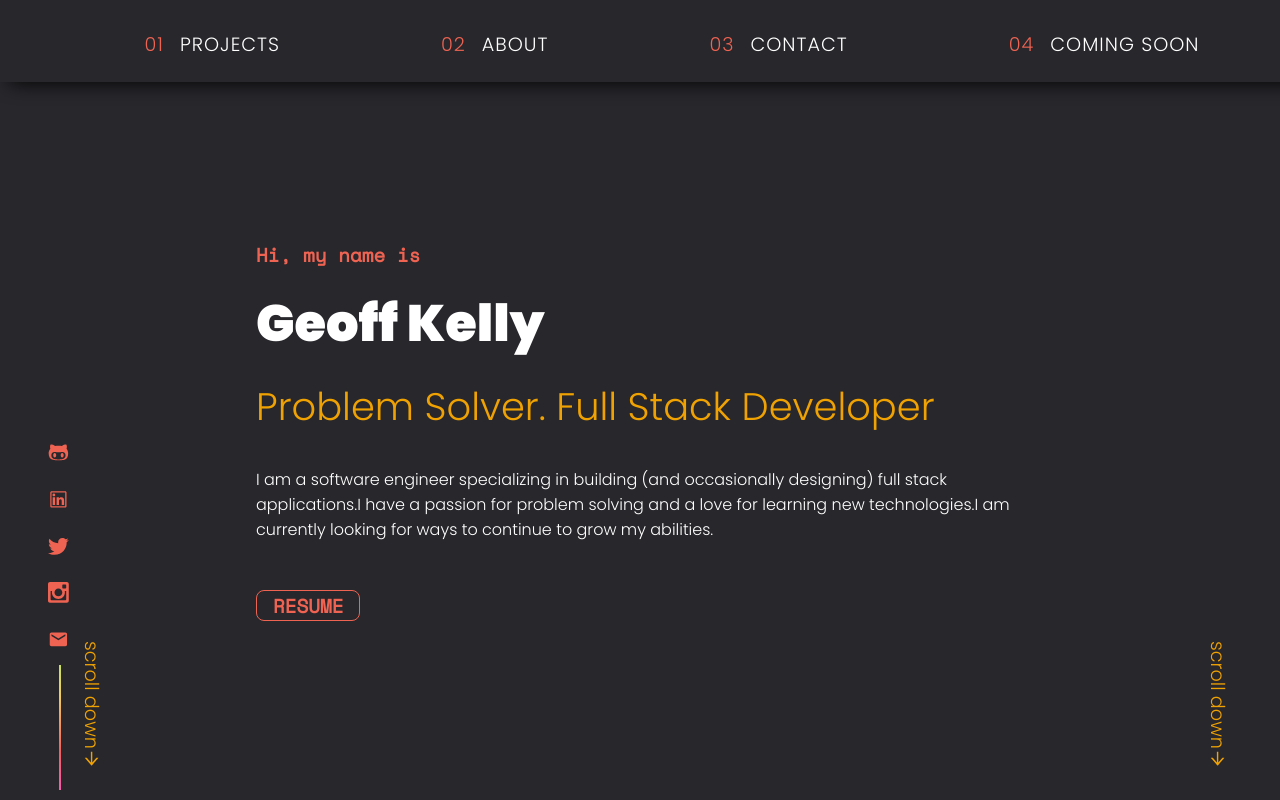
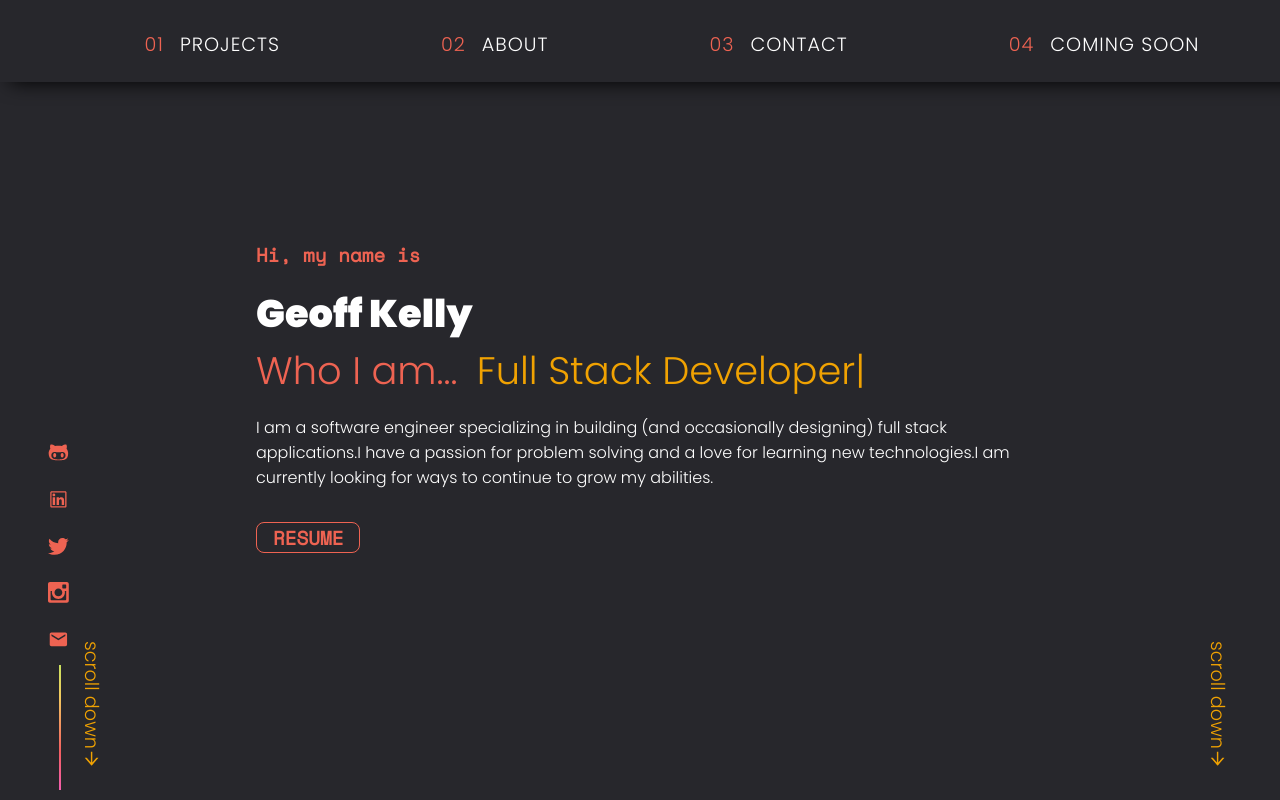
Before and after one commit to GeoffKellyNC/portfolio, a React (Create React App) app: page / in a window 1280 px wide. Shown: the top 800 px of the page. Built offline with nearby package versions, Linux system fonts and the light colour scheme; no server answers.

Commit message:
added type animation to hero component

```diff
--- a/package.json
+++ b/package.json
@@ -16,6 +16,7 @@
     "react-scripts": "5.0.0",
     "react-spinners": "^0.11.0",
     "styled-components": "^5.3.3",
+    "typewriter-effect": "^2.19.0",
     "urlbox": "^1.3.3",
     "uuidv4": "^6.2.12",
     "web-vitals": "^2.1.4"
--- a/src/App.js
+++ b/src/App.js
@@ -1,21 +1,24 @@
 /* eslint-disable react-hooks/exhaustive-deps */
 import React, { useState, useRef, useEffect  } from 'react'
+import Typewriter from 'typewriter-effect';
 import './App.scss';
 
 //--Importing Styled Components --// <--At bottom of file --
 import styled from 'styled-components';
 
 //--Components --//
+import About from './sections/about/About';
+import Contact from './sections/contact/Contact';
+import Footer from './sections/footer/Footer';
 import Header from './sections/header/Header';
+import Projects from './sections/projects/Projects';
 import SocialIcons from './components/SocialIcons'
-import Projects from './sections/projects/Projects';
-import Contact from './sections/contact/Contact';
-import About from './sections/about/About';
-import Footer from './sections/footer/Footer';
+import TypeText from './components/TypeText'
+
 
 // -- Icons --//
+import { AiOutlineArrowDown } from 'react-icons/ai';
 import { socialIcons } from './data/socialIconsData';
-import { AiOutlineArrowDown } from 'react-icons/ai';
 
 import resume from './data/geoff-kelly-2022.pdf';
 
@@ -27,7 +30,7 @@ import RingLoader from "react-spinners/RingLoader";
 function App() {
   //--State--//
   const [icons] = useState(socialIcons);
-  const [loading, setLoading] = useState(true);
+  const [loading, setLoading] = useState(false);
 
   const projectsRef = useRef(null);
   const contactRef = useRef(null);
@@ -61,7 +64,7 @@ function App() {
   useEffect(() => {
 
     setTimeout(() => {
-        setLoading(!loading)
+        setLoading(false)
     }, 2000);
 
   },[])
@@ -89,10 +92,33 @@ function App() {
                     <h1 className='text'>Hi, my name is</h1>
                   </div>
                   <div className='name-text'>
-                    <h2 className='text'>Geoff Kelly</h2>
+                    <Typewriter
+                      options={{
+                        cursor: '|',
+                        wrapperClassName: 'text',
+                        cursorClassName: 'text-cursor',
+                        delay: 100,
+                      }}
+                      onInit={(typewriter) => {
+                        typewriter.typeString('Geoff Kelly')
+                        .start()
+                      }}
+                    />
                   </div>
                   <div className='statement-text'>
-                    <h3> Problem Solver. Full Stack Developer</h3>
+                    <span className='who-text'>Who I am...</span>
+                    <Typewriter
+                      options={{
+                        cursor: '|',
+                        wrapperClassName: 'statement-text-type',
+                        cursorClassName: 'statement-cursor',
+                        delay: 50,
+                        strings: ["Problem Solver", "Full Stack Developer", "Creative", "Team Player", "Empathetic"],
+                        loop: true,
+                        autoStart: true,
+                        loopWait: 1000,
+                      }}
+                    />
                   </div>
                   <div className='about-paragraph'>
                     <p className='text'> I am a software engineer specializing in building (and occasionally designing) full stack applications.I have a passion for problem solving and a love for learning new technologies.I am currently looking for ways to continue to grow my abilities.</p>
@@ -173,17 +199,54 @@ const StyledApp = styled.div`
     font-weight: 300;
   }
 
+  .who-text{
+    font-size: ${pr => pr.theme.fontSizes.large};
+    color: ${pr => pr.theme.colors.primary};
+    font-family: ${pr => pr.theme.fonts.primary};
+    font-weight: 300;
+    padding-right: 0.5em;
+  }
+
+  .statement-text{
+    display: flex;
+    flex-direction: row;
+    justify-content: center;
+    align-items: center;
+  }
+
+  .statement-text-type {
+    font-size: ${pr => pr.theme.fontSizes.large};
+    color: ${pr => pr.theme.colors.secondary};
+    font-family: ${pr => pr.theme.fonts.primary};
+    font-weight: 300;
+  }
+
+  .statement-cursor {
+    font-size: ${pr => pr.theme.fontSizes.large};
+    color: ${pr => pr.theme.colors.secondary};
+    font-family: ${pr => pr.theme.fonts.primary};
+    font-weight: 300;
+  }
+
   .top-text-container p {
     font-size: ${pr => pr.theme.fontSizes.tiny};
     color: white;
     font-family: ${pr => pr.theme.fonts.primary};
     font-weight: 300;
     max-width: 50em;
-    padding-top: 2em;
+    padding-top: 1em;
   }
 
   .text{
     margin-bottom: 1rem;
+    font-size: ${pr => pr.theme.fontSizes.large};
+    font-weight: bold;
+    color: white;
+    font-family: ${pr => pr.theme.fonts.primary};
+  }
+
+  .text-cursor{
+    display: none;
   }
 
 
@@ -191,7 +254,7 @@ const StyledApp = styled.div`
   .resume-btn {
     border: 1px solid ${pr => pr.theme.colors.primary};
     color: white;
-    margin: 2rem 0;
+    margin: 1rem 0;
     border-radius: 8px;
   }
 
@@ -285,8 +348,24 @@ const StyledApp = styled.div`
     display: none;
   }
 
+  .who-text{
+    font-size: ${pr => pr.theme.fontSizes.medium};
 
-  // -- AboutMe Section -- //
+  }
+
+
+  .statement-text-type {
+    font-size: ${pr => pr.theme.fontSizes.medium};
+
+  }
+
+  .statement-cursor {
+    font-size: ${pr => pr.theme.fontSizes.medium};
+
+  }
+  }
+
+
 
 
 
--- /dev/null
+++ b/src/components/TypeText.jsx
@@ -0,0 +1,57 @@
+import React from 'react'
+import Typewriter from 'typewriter-effect';
+import styled from 'styled-components'
+
+
+
+
+
+const TypeText = () => {
+
+
+
+
+  return (
+    <TypewriterStyled className='typedText'>
+      <Typewriter
+          options={{
+            cursor: '|',
+            wrapperClassName: 'typewriter-wrapper',
+            cursorClassName: 'typewriter-cursor',
+            delay: 50,
+          }}
+          onInit={(typewriter) => {
+            typewriter.typeString('Geoff Kelly')
+            .start()
+          }}
+        />
+        <Typewriter
+          options={{
+            cursor: '|',
+            wrapperClassName: 'typewriter-wrapper-loop',
+            cursorClassName: 'typewriter-cursor-loop',
+            delay: 50,
+            strings: ['Web Developer', 'Web Designer', 'Web Enthusiast'],
+            loop: true,
+            autoStart: true,
+          }}
+        />
+    </TypewriterStyled>
+  )
+}
+
+export default TypeText
+
+const TypewriterStyled = styled.div`
+  .typewriter-wrapper {
+    font-size: 1.5em;
+    font-family: ${pr => pr.theme.fonts.primary};
+    color: ${pr => pr.theme.colors.primary};
+  }
+
+  .typewriter-cursor {
+    color: ${pr => pr.theme.colors.primary};
+    font-size: 1.5em;
+  }
+
+`
```
Also changed, not shown: src/components/SocialIcons.jsx (renamed from src/components/SocialIcons.js), 1 other file (tests, documents, lock files or other folders).
